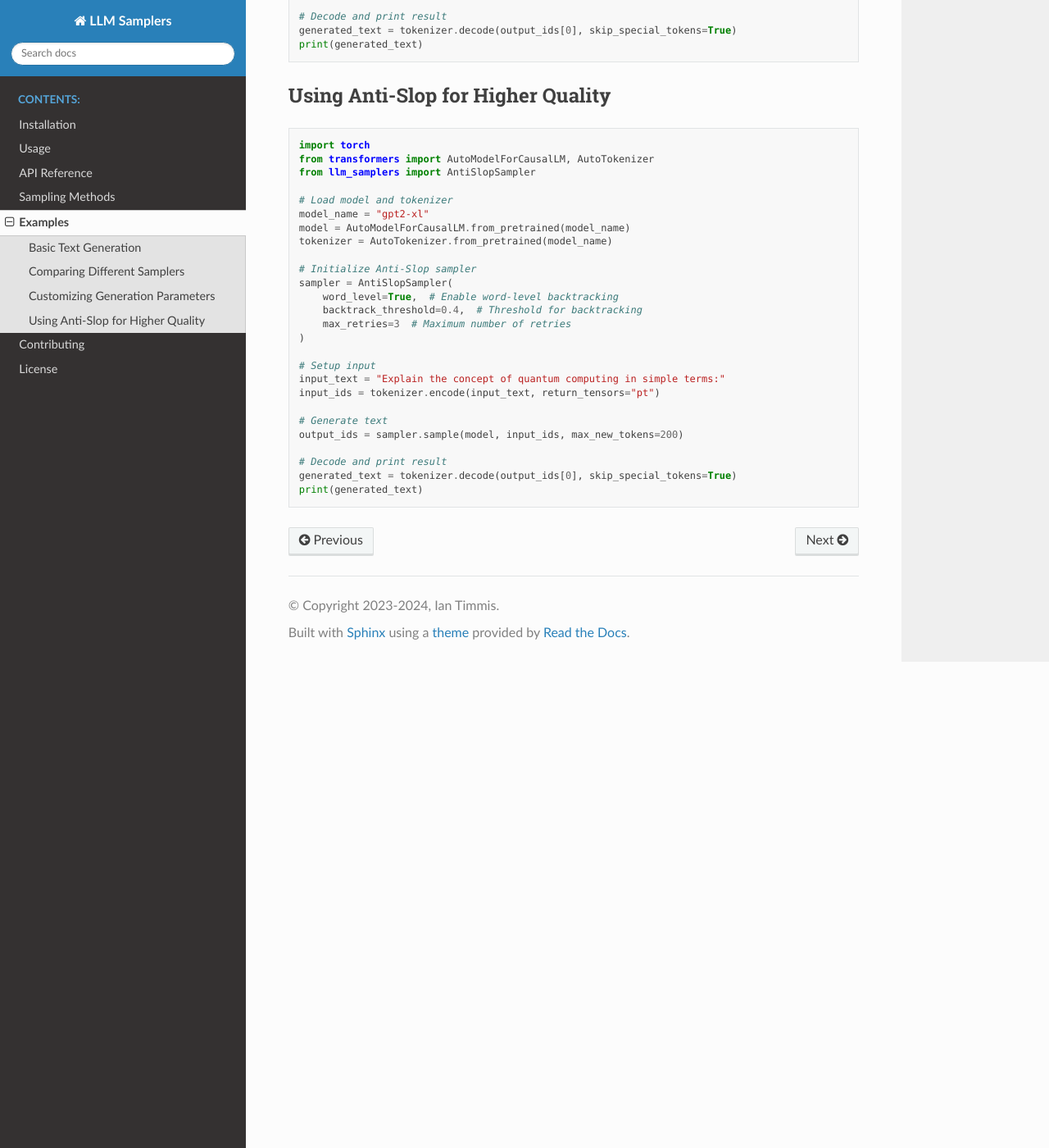
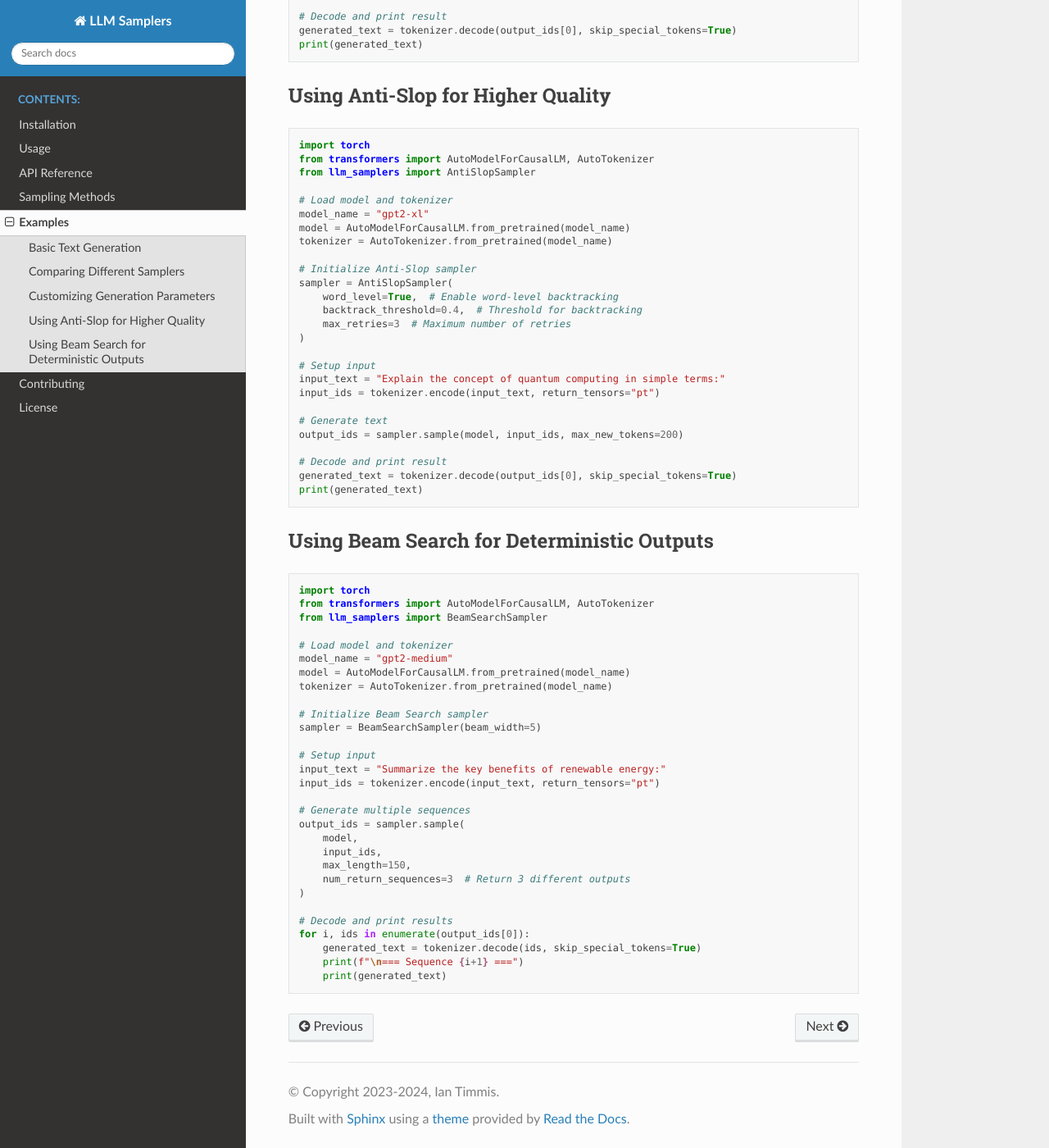
Before and after one commit to iantimmis/llm-samplers, a Sphinx documentation site: the page built from docs/source/examples.rst, in a window 1280 px wide and 1400 px high, scrolled down 2005 px. Shown: the whole window at 82% size. Built offline with Sphinx 7.4.7 and the Read the Docs theme 3.1.0, drawn with Linux system fonts in a browser that asks for light colours.

Commit message:
beam search docs

```diff
--- a/docs/source/examples.rst
+++ b/docs/source/examples.rst
@@ -146,3 +146,38 @@ Using Anti-Slop for Higher Quality
     # Decode and print result
     generated_text = tokenizer.decode(output_ids[0], skip_special_tokens=True)
     print(generated_text)
+
+Using Beam Search for Deterministic Outputs
+-----------------------------------------
+
+.. code-block:: python
+
+    import torch
+    from transformers import AutoModelForCausalLM, AutoTokenizer
+    from llm_samplers import BeamSearchSampler
+
+    # Load model and tokenizer
+    model_name = "gpt2-medium"
+    model = AutoModelForCausalLM.from_pretrained(model_name)
+    tokenizer = AutoTokenizer.from_pretrained(model_name)
+
+    # Initialize Beam Search sampler
+    sampler = BeamSearchSampler(beam_width=5)
+
+    # Setup input
+    input_text = "Summarize the key benefits of renewable energy:"
+    input_ids = tokenizer.encode(input_text, return_tensors="pt")
+
+    # Generate multiple sequences
+    output_ids = sampler.sample(
+        model,
+        input_ids,
+        max_length=150,
+        num_return_sequences=3  # Return 3 different outputs
+    )
+
+    # Decode and print results
+    for i, ids in enumerate(output_ids[0]):
+        generated_text = tokenizer.decode(ids, skip_special_tokens=True)
+        print(f"\n=== Sequence {i+1} ===")
+        print(generated_text)
--- a/docs/source/index.rst
+++ b/docs/source/index.rst
@@ -26,6 +26,8 @@ Features
 - Min-P Sampling
 - Anti-Slop Sampling
 - XTC (Exclude Top Choices) Sampling
+- Beam Search
+- QAlign (MCMC Test-Time Alignment) Sampling
 
 Indices and tables
 -----------------
```
Also changed, not shown: README.md (+14 -0 lines), docs/source/usage.rst (+15 -0 lines).
